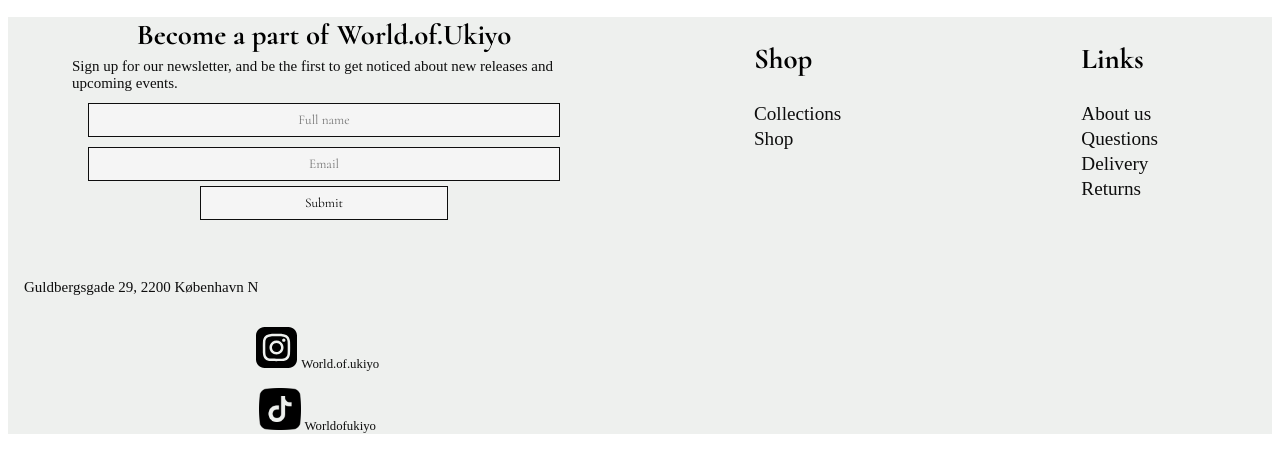
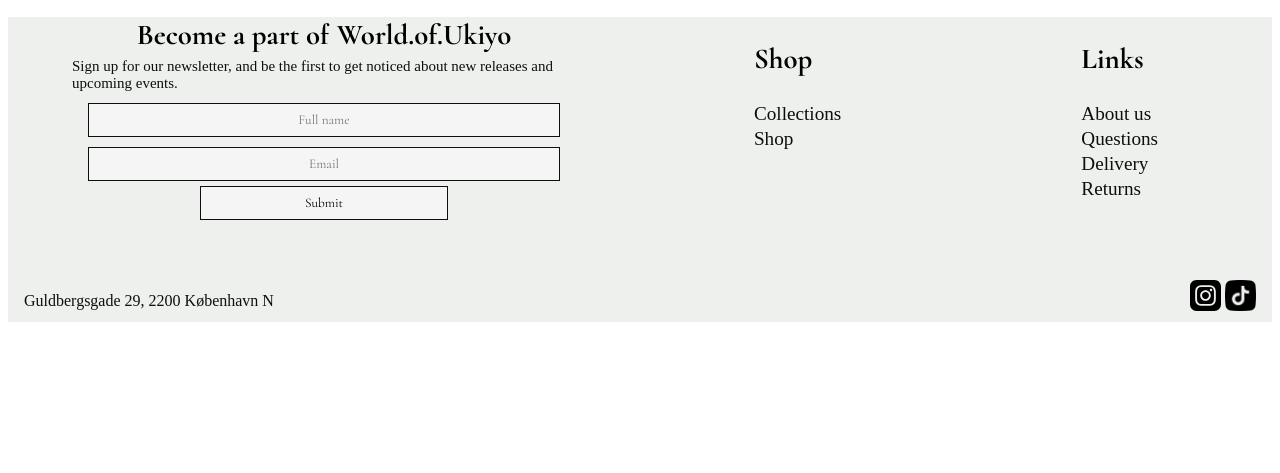
Before and after one commit to nata3809/world.of.ukiyo, an Astro site: page /Test in a window 1280 px wide. Shown: the part 165-638 px from the top of the page. Built offline with nearby package versions, Linux system fonts and the light colour scheme; Astro itself is replaced by a stand-in of ours; a web font is replaced by a local one.

Commit message:
rettelse fa footer

```diff
--- a/src/components/Footer.astro
+++ /dev/null
@@ -1,310 +0,0 @@
----
-import "../styles/style.css";
-import Form from "../components/Form.astro";
----
-
-<div class="footer_style">
-  <div class="footer">
-    <section class="testimonials">
-      <h2 class="test_txt">Become a part of World.of.Ukiyo</h2>
-      <p class="test_txt">Sign up for our newsletter, and be the first to get noticed about new releases and upcoming events.</p>
-      <Form />
-    </section>
-
-    <div class="flex_links">
-      <section class="flex_link_column">
-        <h2>Shop</h2>
-        <a href="">Collections</a>
-        <a href="">Shop</a>
-      </section>
-
-      <section class="flex_link_column">
-        <h2>Links</h2>
-        <a href="">About us</a>
-        <a href="">Questions</a>
-        <a href="">Delivery</a>
-        <a href="">Returns</a>
-      </section>
-    </div>
-
-    <div class="collapsible_mobil">
-      <section>
-        <button type="button" class="collapsible button">Shop</button>
-        <div class="content">
-          <a href="">Collections</a>
-          <a href="">Shop all</a>
-        </div>
-      </section>
-      <section>
-        <button type="button" class="collapsible button">Links</button>
-        <div class="content">
-          <a href="">About us</a>
-          <a href="">FAQ</a>
-          <a href="">Delivery</a>
-          <a href="">Returns</a>
-        </div>
-      </section>
-    </div>
-    <section class="bottom">
-      <p>Guldbergsgade 29, 2200 København N</p>
-      <div>
-        <div class="some">
-          <img class="somelogo" src="img/instagramlogo.svg" alt="" />
-          <a class="sometext" href="https://www.instagram.com/world.of.ukiyo/">World.of.ukiyo</a>
-        </div>
-
-        <div class="some">
-          <img class="somelogo" src="img/tiktoklogo.png" alt="" />
-          <a class="sometext" href="https://www.tiktok.com/@worldofukiyo">Worldofukiyo</a>
-        </div>
-      </div>
-    </section>
-  </div>
-
-  <script>
-    var collapsible = document.getElementsByClassName("collapsible");
-    var i;
-
-    for (i = 0; i < collapsible.length; i++) {
-      collapsible[i].addEventListener("click", function () {
-        this.classList.toggle("active");
-        var content = this.nextElementSibling;
-        if (content.style.display === "block") {
-          content.style.display = "none";
-        } else {
-          content.style.display = "block";
-        }
-      });
-    }
-  </script>
-
-  <style>
-    .button {
-      font-family: "Cormorant", serif;
-    }
-    /* Style the button that is used to open and close the collapsible content */
-    .collapsible {
-      background-color: var(--off_white);
-      color: #000000;
-      cursor: pointer;
-      padding: 18px;
-      width: 100%;
-      border: none;
-      text-align: left;
-      outline: none;
-    }
-
-    /** layout styles */
-    .footer_style {
-      background-color: var(--light_grey);
-    }
-
-    .testimonials {
-      margin-bottom: 1rem;
-    }
-    .flex_links {
-      display: flex;
-      flex-direction: row;
-      gap: 8rem;
-      justify-content: space-between;
-      justify-content: center;
-      margin-bottom: 2rem;
-    }
-
-    .flex_link_column {
-      display: flex;
-      flex-direction: column;
-      gap: 0.2rem;
-    }
-
-    /** some og addresse styles */
-    .bottom {
-      display: grid;
-      grid-template-columns: 2fr 1fr;
-      align-items: center;
-      margin: 0rem 2.5rem 0rem 1.5rem;
-      text-align: center;
-    }
-
-    .bottom a {
-      padding-top: 10px;
-    }
-
-    .somelogo {
-      width: 10%;
-    }
-
-    /** font styles */
-    h2 {
-      font-size: 1.1rem;
-    }
-    p,
-    a {
-      font-size: 10px;
-      text-decoration: none;
-      color: var(--black);
-      font-family: "Baloo Thambi 2", cursive;
-    }
-    .test_txt {
-      display: flex;
-      justify-content: center;
-      margin: 0rem 4rem 0.4rem 4rem;
-    }
-
-    @media (min-width: 401px) {
-      a,
-      p {
-        font-size: 15px;
-      }
-
-      /* Collapsible .content style */
-      .content {
-        padding: 0 18px;
-        display: none;
-        overflow: hidden;
-        background-color: var(--off_white);
-      }
-
-      .content a {
-        display: flex;
-        flex-direction: column;
-        font-size: 0.7rem;
-        margin-bottom: 0.8rem;
-      }
-
-      .collapsible:after {
-        content: "\02795"; /* Unicode character for "plus" sign (+) */
-        font-size: 0.8rem;
-        color: rgb(0, 0, 0);
-        float: right;
-        margin-left: 0.5rem;
-      }
-
-      .active:after {
-        content: "\2796"; /* Unicode character for "minus" sign (-) */
-      }
-
-      /** layout styles */
-      .footer_style {
-        background-color: var(--light_grey);
-        .somelogo {
-          width: 7%;
-        }
-      }
-    }
-    @media (min-width: 1199px) {
-      .footer {
-        display: grid;
-        grid-template-columns: 1fr 1fr;
-      }
-
-      .testimonials {
-        margin-bottom: 1rem;
-      }
-      .flex_links {
-        display: none;
-      }
-
-      /** some og addresse styles */
-      .bottom {
-        display: flex;
-        flex-wrap: wrap;
-        justify-content: space-between;
-        justify-content: ;
-        margin: 0rem 1rem 0rem 1rem;
-      }
-
-      .bottom a {
-        padding-top: 10px;
-      }
-
-      /** font styles */
-      h2 {
-        font-size: 1.1rem;
-      }
-      p,
-      a {
-        font-size: 10px;
-        text-decoration: none;
-        color: var(--black);
-      }
-      .test_txt {
-        display: flex;
-        justify-content: center;
-        margin: 0rem 4rem 0.4rem 4rem;
-      }
-
-      @media (min-width: 401px) {
-        .collapsible_mobil {
-          display: none;
-        }
-        a,
-        p {
-          font-size: 15px;
-        }
-
-        a:hover {
-          color: rgb(135, 132, 132);
-        }
-        .flex_link_column {
-          display: flex;
-          flex-direction: column;
-          gap: 0.2rem;
-        }
-
-        .flex_links {
-          display: flex;
-          flex-direction: row;
-          justify-content: space-between;
-          justify-content: center;
-          gap: 5rem;
-          margin-bottom: 2rem;
-        }
-        .bottom a {
-          margin-top: 0.4rem;
-          font-size: 1rem;
-        }
-
-        .some {
-          grid-template-columns: 2fr 1fr;
-        }
-
-        .somelogo {
-          width: 4%;
-        }
-      }
-    }
-    @media (min-width: 1199px) {
-      .collapsible_mobil {
-        display: none;
-      }
-      .footer {
-        display: grid;
-        grid-template-columns: 1fr 1fr;
-      }
-
-      .flex_links {
-        display: flex;
-        gap: 15rem;
-        margin-bottom: 4rem;
-      }
-
-      .some {
-        margin-top: 1rem;
-        align-self: end;
-      }
-
-      h2 {
-        font-size: 1.8rem;
-      }
-      a {
-        font-size: 1.2rem;
-      }
-
-      .bottom a {
-        margin-top: 0.4rem;
-        font-size: 0.8rem;
-      }
-    }
-  </style>
-</div>
--- /dev/null
+++ b/src/components/Footerto.astro
@@ -0,0 +1,254 @@
+---
+import "../styles/style.css";
+import Form from "../components/Form.astro";
+---
+
+<div class="footer_style">
+  <div class="footer">
+    <section class="testimonials">
+      <h2 class="test_txt">Become a part of World.of.Ukiyo</h2>
+      <p class="test_txt">Sign up for our newsletter, and be the first to get noticed about new releases and upcoming events.</p>
+      <Form />
+    </section>
+
+    <div class="flex_links">
+      <section class="flex_link_column">
+        <h2>Shop</h2>
+        <a href="">Collections</a>
+        <a href="">Shop</a>
+      </section>
+
+      <section class="flex_link_column">
+        <h2>Links</h2>
+        <a href="">About us</a>
+        <a href="">Questions</a>
+        <a href="">Delivery</a>
+        <a href="">Returns</a>
+      </section>
+    </div>
+
+    <div class="collapsible_mobil_footer">
+      <section>
+        <button type="button" class="collapsible_footer">Shop</button>
+        <div class="content_footer">
+          <a href="">Collections</a>
+          <a href="">Shop all</a>
+        </div>
+      </section>
+      <section>
+        <button type="button" class="collapsible_footer">Links</button>
+        <div class="content_footer">
+          <a href="">About us</a>
+          <a href="">FAQ</a>
+          <a href="">Delivery</a>
+          <a href="">Returns</a>
+        </div>
+      </section>
+    </div>
+  </div>
+  <section class="bottom">
+    <p class="bottom_txt">Guldbergsgade 29, 2200 København N</p>
+
+    <div class="some">
+      <img class="somelogo" src="img/instagramlogo.svg" alt="" />
+      <a class="sometext" href="https://www.instagram.com/world.of.ukiyo/"></a>
+
+      <img class="somelogo" src="img/tiktoklogo.png" alt="" />
+      <a class="sometext" href="https://www.tiktok.com/@worldofukiyo"></a>
+    </div>
+  </section>
+</div>
+<script>
+  var collapsible = document.getElementsByClassName("collapsible_footer");
+  var i;
+
+  for (i = 0; i < collapsible.length; i++) {
+    collapsible[i].addEventListener("click", function () {
+      this.classList.toggle("active");
+      var content = this.nextElementSibling;
+      if (content.style.display === "block") {
+        content.style.display = "none";
+      } else {
+        content.style.display = "block";
+      }
+    });
+  }
+</script>
+
+<style>
+  button {
+    font-family: "Cormorant", serif;
+  }
+  /* Style the button that is used to open and close the collapsible content */
+  .collapsible_footer {
+    background-color: var(--off_white);
+    color: #000000;
+    cursor: pointer;
+    padding: 18px;
+    width: 100%;
+    border: none;
+    text-align: left;
+    outline: none;
+    font-size: 15px;
+  }
+
+  /* Collapsible .content style */
+  .content_footer {
+    padding: 0 18px;
+    display: none;
+    overflow: hidden;
+    background-color: var(--off_white);
+  }
+
+  .content_footer a {
+    display: flex;
+    flex-direction: column;
+    font-size: 0.7rem;
+    margin-bottom: 0.8rem;
+  }
+
+  .collapsible_footer:after {
+    content: "\02795"; /* Unicode character for "plus" sign (+) */
+    font-size: 0.8rem;
+    color: rgb(0, 0, 0);
+    float: right;
+    margin-left: 0.5rem;
+  }
+
+  .active:after {
+    content: "\2796"; /* Unicode character for "minus" sign (-) */
+  }
+
+  /** layout styles */
+  .footer_style {
+    background-color: var(--light_grey);
+  }
+
+  .testimonials {
+    margin-bottom: 1rem;
+  }
+  .flex_links {
+    display: none;
+  }
+
+  /** some og addresse styles */
+  .bottom {
+    display: grid;
+    grid-template-columns: 1fr 1fr;
+    align-items: center;
+    margin: 0rem 1rem 0rem 1rem;
+    text-align: center;
+  }
+
+  .bottom a {
+    padding-top: 10px;
+  }
+
+  .somelogo {
+    width: 10%;
+  }
+  .some {
+    text-align: end;
+
+    margin-bottom: 0.4rem;
+  }
+  .bottom_txt {
+    text-align: start;
+    margin-bottom: 0;
+    font-size: 0.5rem;
+  }
+
+  /** font styles */
+  h2 {
+    font-size: 1.1rem;
+  }
+  p,
+  a {
+    font-size: 10px;
+    text-decoration: none;
+    color: var(--black);
+  }
+  .test_txt {
+    display: flex;
+    justify-content: center;
+    margin: 0rem 4rem 0.4rem 4rem;
+  }
+
+  @media (min-width: 401px) {
+    .collapsible_mobil_footer {
+      display: none;
+    }
+    a,
+    p {
+      font-size: 15px;
+    }
+    .bottom_txt {
+      text-align: start;
+      margin-bottom: 0;
+      font-size: 1rem;
+    }
+
+    a:hover {
+      color: rgb(135, 132, 132);
+    }
+    .flex_link_column {
+      display: flex;
+      flex-direction: column;
+      gap: 0.2rem;
+    }
+
+    .flex_links {
+      display: flex;
+      flex-direction: row;
+      justify-content: space-between;
+      justify-content: center;
+      gap: 5rem;
+      margin-bottom: 2rem;
+    }
+
+    /** layout styles */
+    .footer_style {
+      background-color: var(--light_grey);
+    }
+
+    .somelogo {
+      width: 8%;
+    }
+  }
+  @media (min-width: 1199px) {
+    .some {
+      margin-top: 1rem;
+      align-self: end;
+    }
+
+    .somelogo {
+      width: 5%;
+    }
+
+    .collapsible_mobil_footer {
+      display: none;
+    }
+    .footer {
+      display: grid;
+      grid-template-columns: 1fr 1fr;
+    }
+
+    .flex_links {
+      display: flex;
+      gap: 15rem;
+      margin-bottom: 4rem;
+    }
+
+    h2 {
+      font-size: 1.8rem;
+    }
+    a {
+      font-size: 1.2rem;
+    }
+
+    .bottom a {
+      margin-top: 0.4rem;
+      font-size: 0.8rem;
+    }
+  }
+</style>
--- a/src/layouts/Layout.astro
+++ b/src/layouts/Layout.astro
@@ -3,6 +3,7 @@
 import "../styles/style.css";
 import Menu from "../components/Menu.astro";
 import Vision from "../components/Vision.astro";
+import Footerto from "../components/Footerto.astro";
 ---
 
 <html lang="da">
@@ -26,6 +27,7 @@
     <main>
       <slot />
     </main>
+    <Footerto />
   </body>
 
 
--- a/src/pages/Test.astro
+++ b/src/pages/Test.astro
@@ -3,6 +3,7 @@
 import Vision from "../components/Vision.astro";
 import Header from "../components/Header.astro";
 import Footer from "../components/Footer.astro";
+
 import Kurv from "../components/Kurv.astro";
 ---
 
@@ -25,7 +26,6 @@
       </div>
     </Layout>
   </body>
-  <Footer />
 </html>
 
 <style>
```
